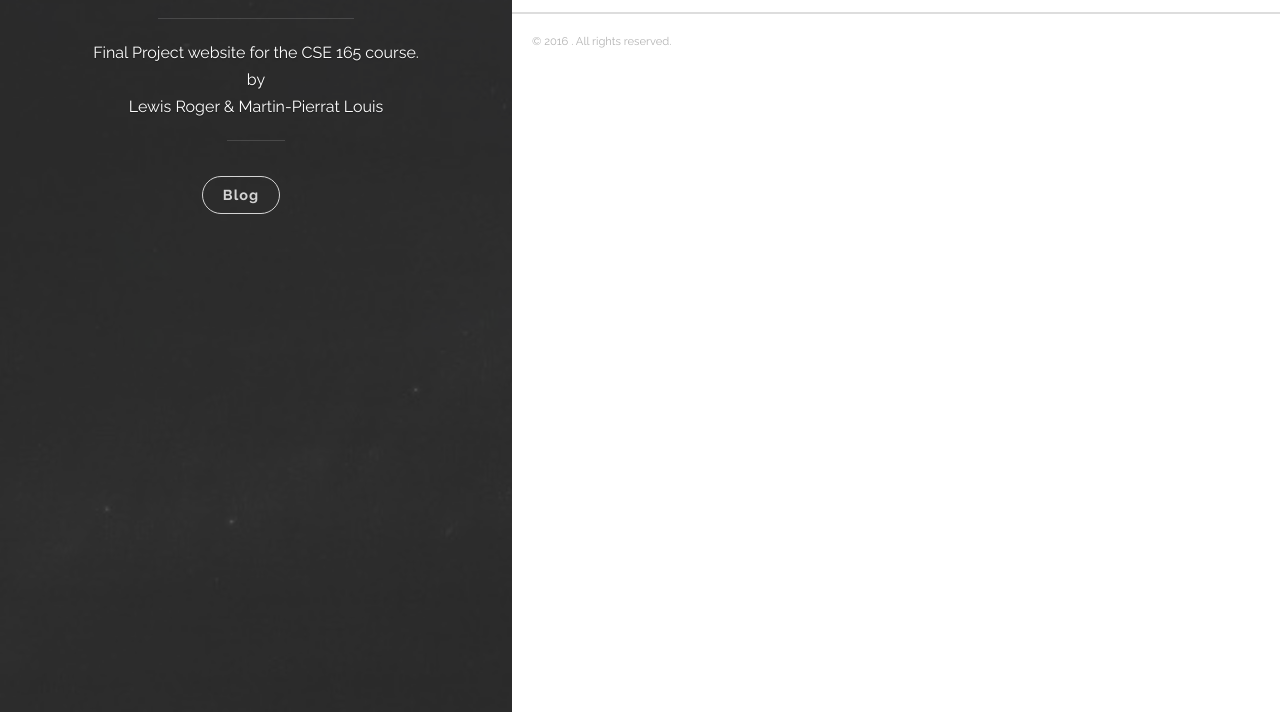
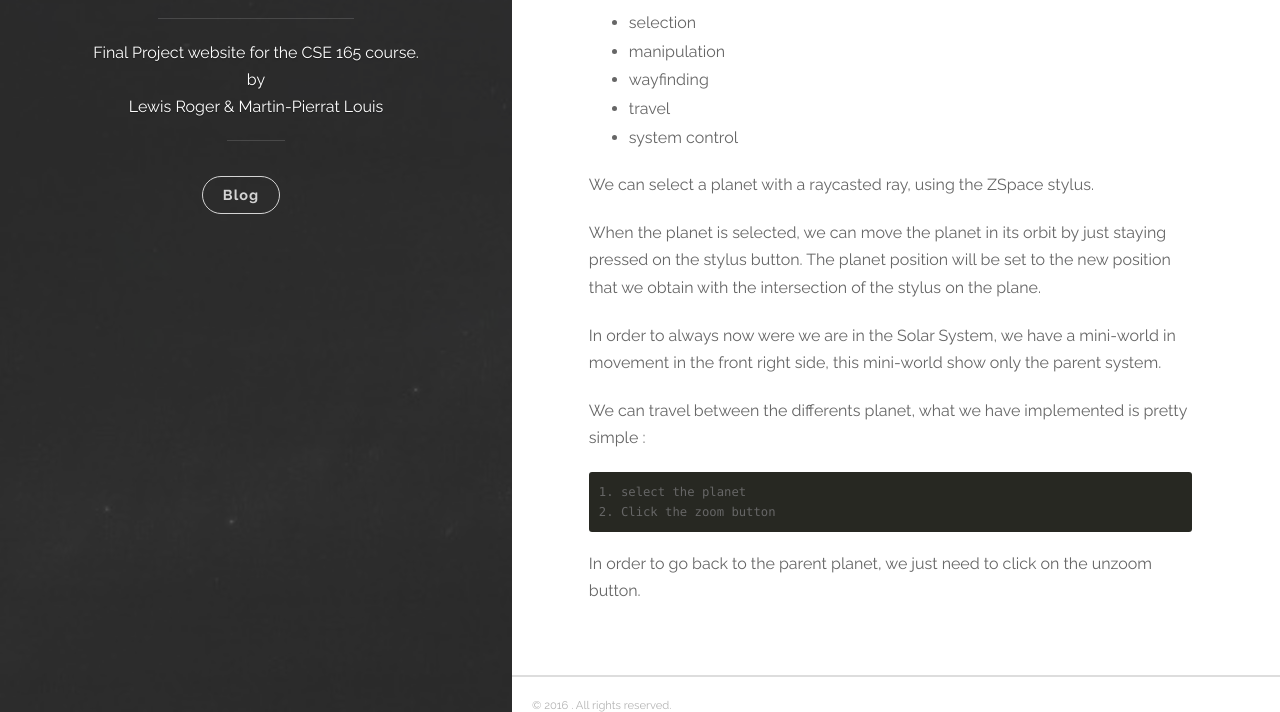
Before and after one commit to eroween/CSE-165-Assignment-5, a Jekyll site: the page built from _posts/2016-03-16-final-presentation.markdown, in a window 1280 px wide and 1380 px high. Shown: the part 668-1380 px from the top of the window. Built offline with Jekyll 4.4.1, drawn with Linux system fonts in a browser that asks for light colours; nearby versions of some CDN libraries; some of the changed text lies outside the part shown.

Commit message:
add some desc

```diff
--- a/_posts/2016-03-16-final-presentation.markdown
+++ b/_posts/2016-03-16-final-presentation.markdown
@@ -10,3 +10,24 @@ Hi,
 Here is our video for our orrery project :
 
 {% include youtube.html id='mGE7bhz5uRQ' %}
+
+Since the next post, we have implemented the 5 required interactions tasks :
+
+- selection
+- manipulation
+- wayfinding
+- travel
+- system control
+
+We can select a planet with a raycasted ray, using the ZSpace stylus.
+
+When the planet is selected, we can move the planet in its orbit by just staying pressed on the stylus button. The planet position will be set to the new position that we obtain with the intersection of the stylus on the plane.
+
+In order to always now were we are in the Solar System, we have a mini-world in movement in the front right side, this mini-world show only the parent system.
+
+We can travel between the differents planet, what we have implemented is pretty simple :
+
+    1. select the planet
+    2. Click the zoom button
+
+In order to go back to the parent planet, we just need to click on the unzoom button.
```
